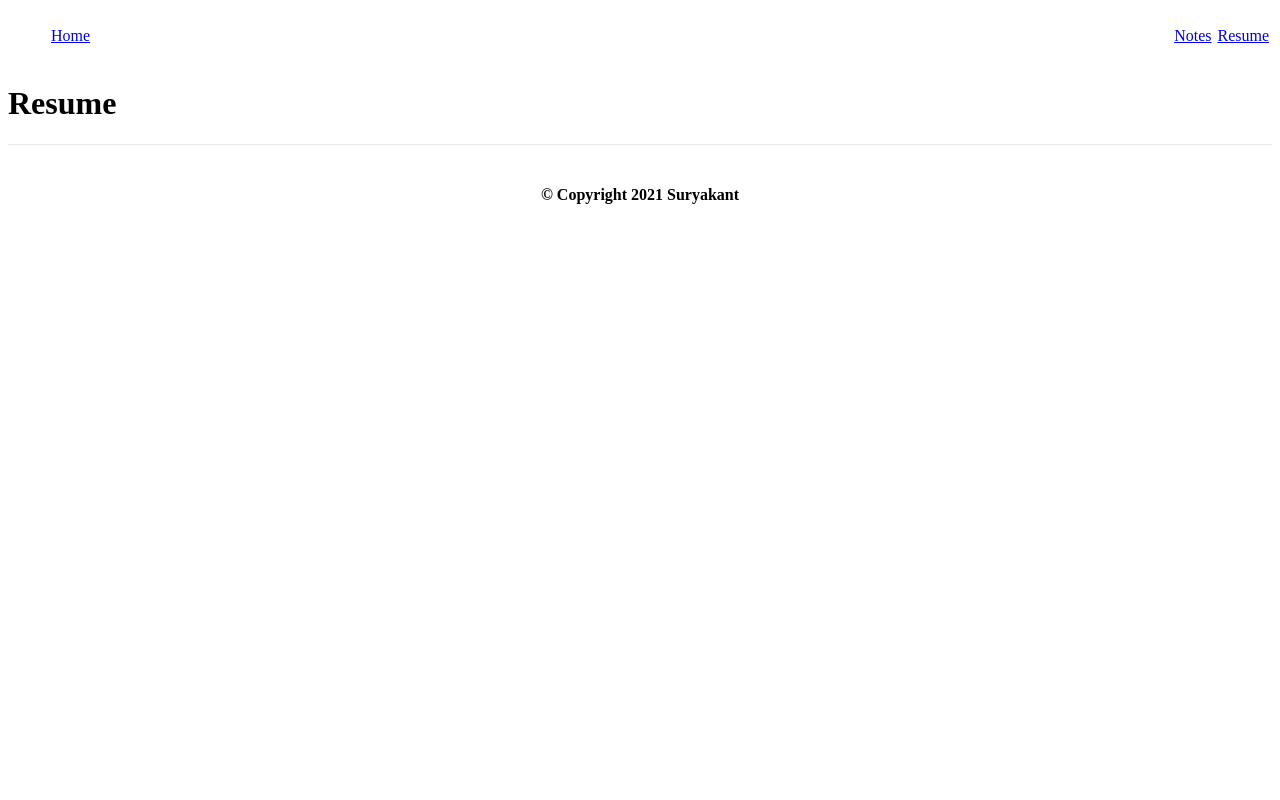
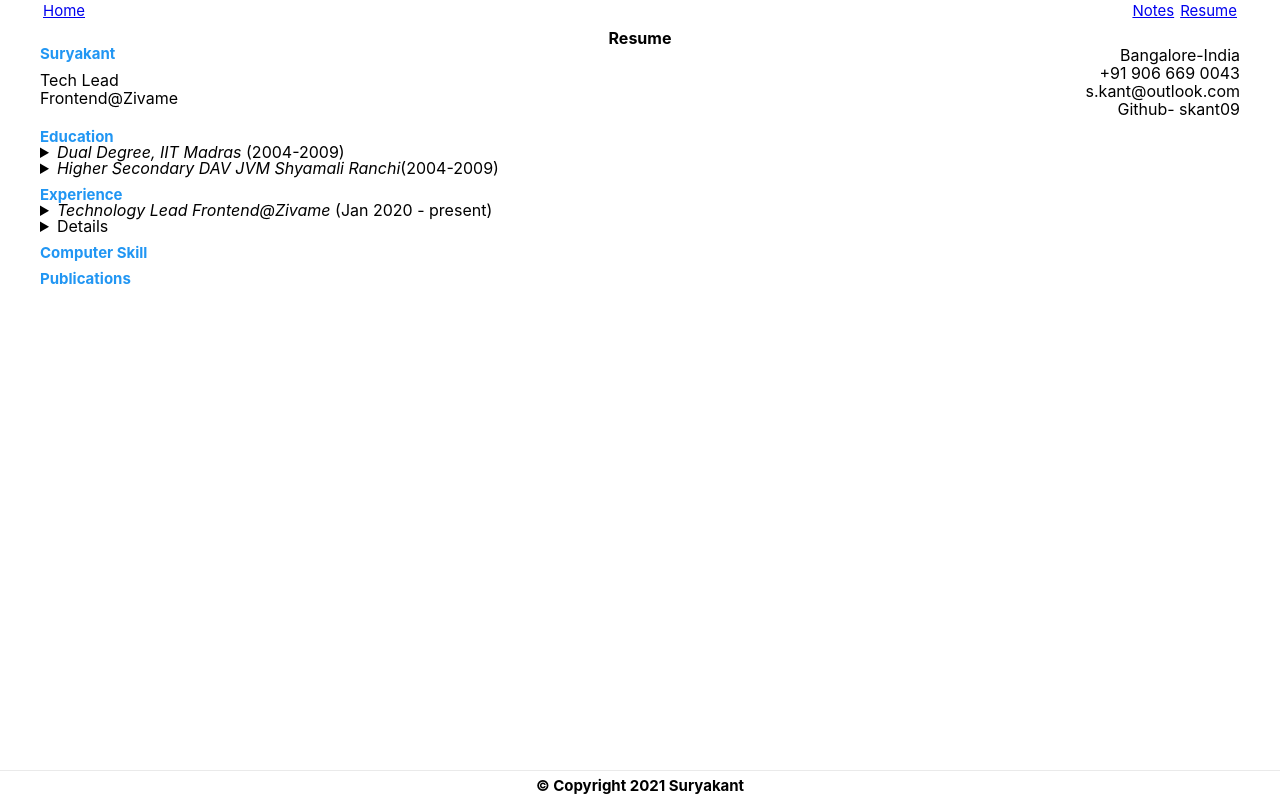
Before and after one commit to skant09/blog, a Next.js app: page /resume in a window 1280 px wide. Built offline with nearby package versions, Linux system fonts and the light colour scheme.

Commit message:
Adding resume

```diff
--- a/components/footer.tsx
+++ b/components/footer.tsx
@@ -5,7 +5,6 @@ const Footer = (): JSX.Element => {
       <style jsx>{`
         footer {
           width: 100%;
-          height: 100px;
           border-top: 1px solid #eaeaea;
           display: flex;
           justify-content: center;
--- a/components/layout.module.css
+++ b/components/layout.module.css
@@ -1,6 +1,11 @@
 .main {
+  width: 100%;
+  max-width: var(--global-width);
+  margin: 0 auto;
+  text-align: center;
 }
 
-.main > section {
-  padding: 32px;
+.main section {
+  width: 100%;
+  padding-bottom: 1rem;
 }
--- a/components/layout.tsx
+++ b/components/layout.tsx
@@ -1,7 +1,7 @@
 import Head from 'next/head'
 import Footer from './footer'
 import styles from './layout.module.css'
-import Navbar from './Navbar'
+import Navbar from './navbar'
 
 const Layout: React.FC = ({ children }) => {
   return (
--- a/components/navbar.module.css
+++ b/components/navbar.module.css
@@ -1,8 +1,14 @@
 .nav {
   display: flex;
+  max-width: var(--global-width);
+  height: var(--navbar-height);
   justify-content: space-between;
+  margin: 0 auto;
 }
-
+.nav ul {
+  margin-block-start: 0rem;
+  padding-inline-start: 0rem;
+}
 .nav li {
   list-style: none;
   display: inline-block;
--- a/components/navbar.tsx
+++ b/components/navbar.tsx
@@ -11,10 +11,10 @@ const Navbar = (): JSX.Element => {
         </ul>
         <ul className="right">
           <li>
-            <a href="/Notes">Notes</a>
+            <a href="/notes">Notes</a>
           </li>
           <li>
-            <a href="/Resume">Resume</a>
+            <a href="/resume">Resume</a>
           </li>
         </ul>
       </nav>
--- a/pages/_app.tsx
+++ b/pages/_app.tsx
@@ -1,5 +1,7 @@
 import type { AppProps } from 'next/app'
 import Layout from '../components/layout'
+import '../styles/reset.css'
+import '../styles/global.css'
 
 function MyApp({ Component, pageProps }: AppProps): JSX.Element {
   return (
--- a/pages/resume/index.tsx
+++ b/pages/resume/index.tsx
@@ -1,4 +1,55 @@
+import style from './resume.module.css'
+
 const Resume = (): JSX.Element => {
-  return <h1>Resume</h1>
+  return (
+    <section>
+      <h1>Resume</h1>
+      <div className={style.resume}>
+        <header className={style.header}>
+          <div className={style.left}>
+            <strong>Suryakant</strong>
+            <span>Tech Lead </span>
+            <span>Frontend@Zivame</span>
+          </div>
+          <div className={style.right}>
+            <span>Bangalore-India</span>
+            <span>+91 906 669 0043</span>
+            <span>s.kant@outlook.com</span>
+            <span>Github- skant09</span>
+          </div>
+        </header>
+        <div className={style.body}>
+          <section>
+            <strong>Education</strong>
+            <details>
+              <summary>
+                <em>Dual Degree, IIT Madras </em>(2004-2009)
+              </summary>
+            </details>
+            <details>
+              <summary>
+                <em>Higher Secondary DAV JVM Shyamali Ranchi</em>(2004-2009)
+              </summary>
+            </details>
+          </section>
+          <section>
+            <strong>Experience</strong>
+            <details>
+              <summary>
+                <em>Technology Lead Frontend@Zivame </em>(Jan 2020 - present)
+              </summary>
+            </details>
+            <details></details>
+          </section>
+          <section>
+            <strong>Computer Skill</strong>
+          </section>
+          <section>
+            <strong>Publications</strong>
+          </section>
+        </div>
+      </div>
+    </section>
+  )
 }
 export default Resume
--- /dev/null
+++ b/pages/resume/resume.module.css
@@ -0,0 +1,28 @@
+.resume {
+  text-align: left;
+}
+.resume span {
+  padding: 0.1rem 0;
+}
+.header {
+  display: flex;
+  flex-direction: row;
+  justify-content: space-between;
+  margin-bottom: 1rem;
+}
+.header .left {
+  display: flex;
+  flex-direction: column;
+}
+
+.header .right {
+  display: flex;
+  flex-direction: column;
+  align-self: flex-end;
+  text-align: right;
+}
+.resume strong {
+  font-size: 1.5rem;
+  color: #2196f3;
+  padding-bottom: 1rem;
+}
--- /dev/null
+++ b/styles/global.css
@@ -0,0 +1,34 @@
+:root {
+  --blue: #1e90ff;
+  --white: #ffffff;
+  --global-rem: 10px;
+  --global-width: 1200px;
+  --navbar-height: 3rem;
+  --footer-height: 3rem;
+}
+
+html,
+body {
+  font-size: var(--global-rem);
+  padding: 0;
+  margin: 0;
+  font-family: -apple-system, BlinkMacSystemFont, Segoe UI, Roboto, Oxygen,
+    Ubuntu, Cantarell, Fira Sans, Droid Sans, Helvetica Neue, sans-serif;
+}
+
+* {
+  box-sizing: border-box;
+}
+body main {
+  max-width: calc(var(--global-width) * 0.8);
+  min-height: calc(100vh - var(--navbar-height) - var(--footer-height));
+  font-size: 1.6rem;
+}
+footer {
+  height: var(--footer-height);
+  font-size: 1.5rem;
+}
+nav {
+  height: var(--navbar-height);
+  font-size: 1.5rem;
+}
--- /dev/null
+++ b/styles/reset.css
@@ -0,0 +1,165 @@
+html,
+body,
+div,
+span,
+object,
+iframe,
+h1,
+h2,
+h3,
+h4,
+h5,
+h6,
+p,
+blockquote,
+pre,
+abbr,
+address,
+cite,
+code,
+del,
+dfn,
+em,
+img,
+ins,
+kbd,
+q,
+samp,
+small,
+strong,
+sub,
+sup,
+var,
+b,
+i,
+dl,
+dt,
+dd,
+ol,
+ul,
+li,
+fieldset,
+form,
+label,
+legend,
+table,
+caption,
+tbody,
+tfoot,
+thead,
+tr,
+th,
+td,
+article,
+aside,
+canvas,
+details,
+figcaption,
+figure,
+footer,
+header,
+hgroup,
+menu,
+nav,
+section,
+summary,
+time,
+mark,
+audio,
+video {
+  margin: 0;
+  padding: 0;
+  border: 0;
+  outline: 0;
+  font-size: 100%;
+  vertical-align: baseline;
+  background: transparent;
+}
+
+body {
+  line-height: 1;
+}
+
+article,
+aside,
+details,
+figcaption,
+figure,
+footer,
+header,
+hgroup,
+menu,
+nav,
+section {
+  display: block;
+}
+
+nav ul {
+  list-style: none;
+}
+
+blockquote,
+q {
+  quotes: none;
+}
+
+blockquote:before,
+blockquote:after,
+q:before,
+q:after {
+  content: '';
+  content: none;
+}
+
+a {
+  margin: 0;
+  padding: 0;
+  font-size: 100%;
+  vertical-align: baseline;
+  background: transparent;
+}
+
+/* change colours to suit your needs */
+ins {
+  background-color: #ff9;
+  color: #000;
+  text-decoration: none;
+}
+
+/* change colours to suit your needs */
+mark {
+  background-color: #ff9;
+  color: #000;
+  font-style: italic;
+  font-weight: bold;
+}
+
+del {
+  text-decoration: line-through;
+}
+
+abbr[title],
+dfn[title] {
+  border-bottom: 1px dotted;
+  cursor: help;
+}
+
+table {
+  border-collapse: collapse;
+  border-spacing: 0;
+}
+
+/* change border colour to suit your needs */
+hr {
+  display: block;
+  height: 1px;
+  border: 0;
+  border-top: 1px solid #cccccc;
+  margin: 1em 0;
+  padding: 0;
+}
+
+input,
+select {
+  vertical-align: middle;
+}
```
Also changed, not shown: pages/index.tsx (+2 -17 lines).
